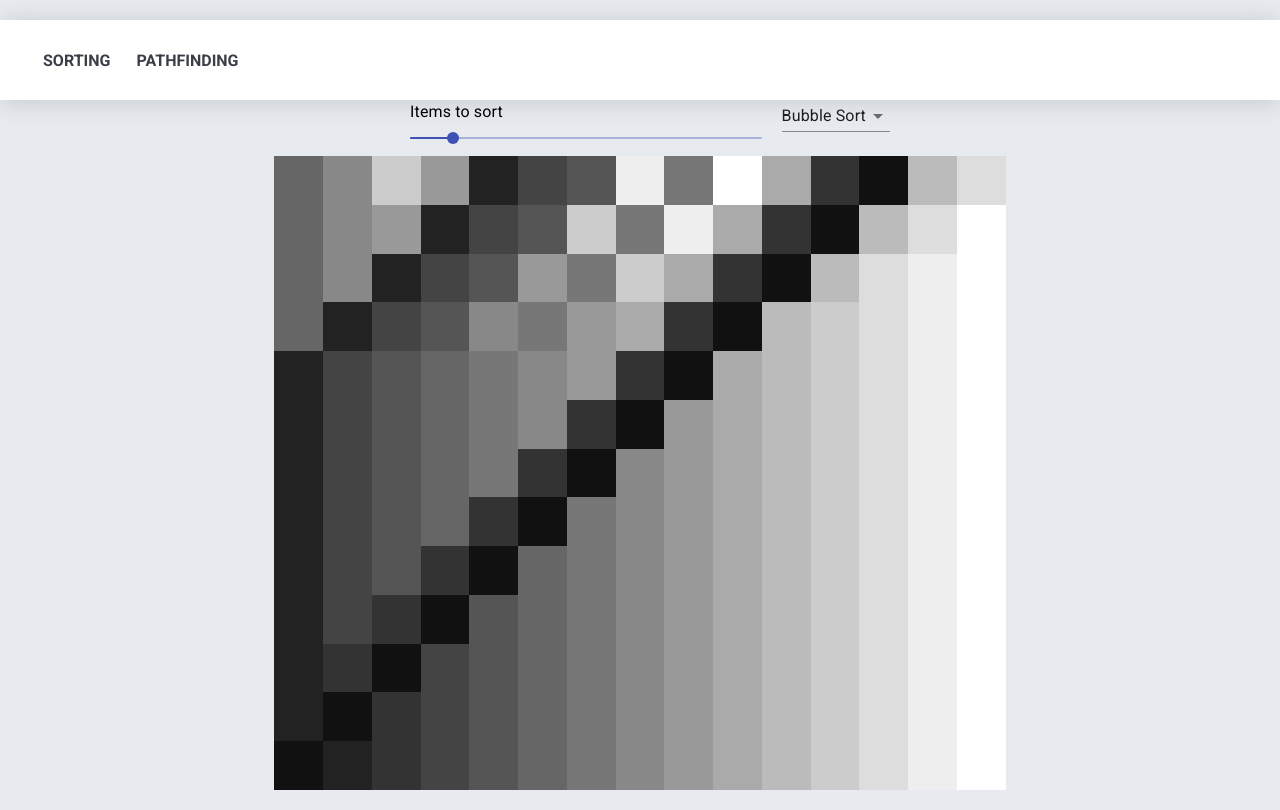
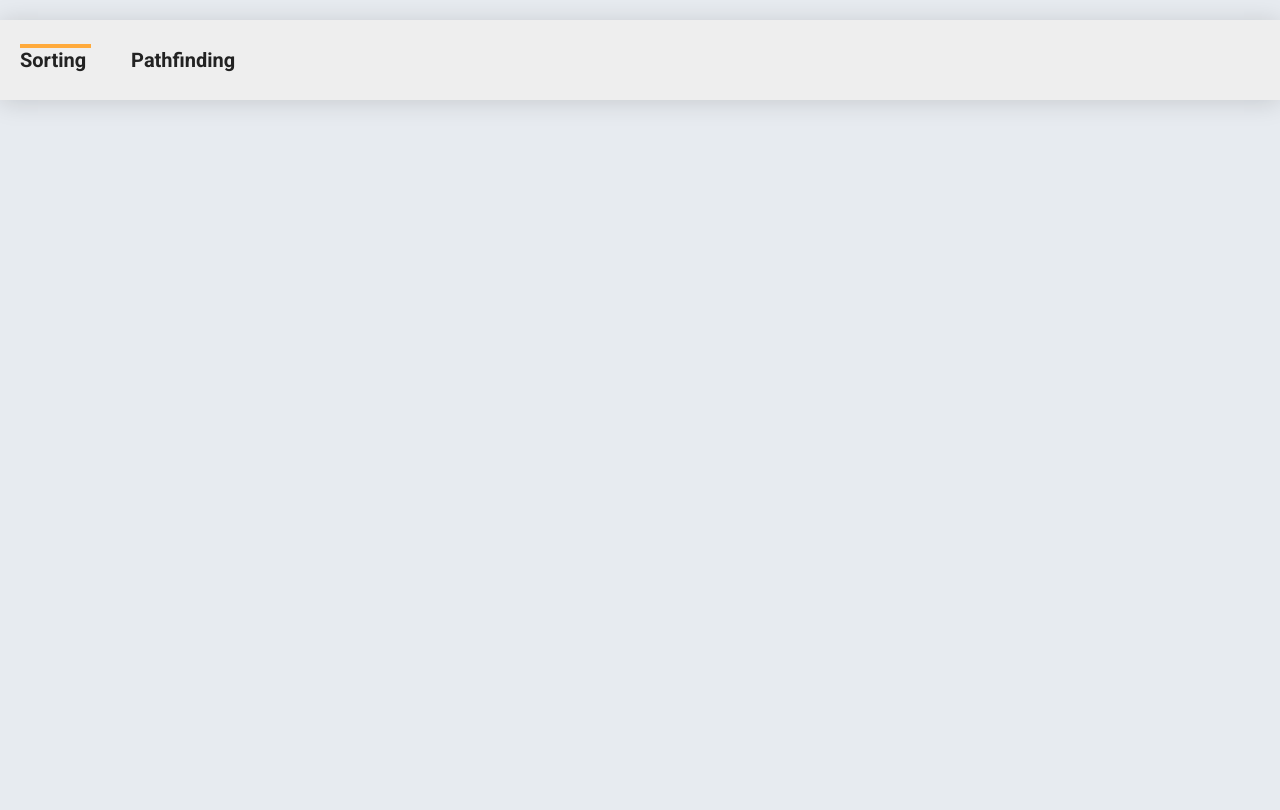
Before and after one commit to mikecancelosi/AlgorithmVisualizer, a React (Create React App) app: page /paths in a window 1280 px wide. Built offline with nearby package versions, Linux system fonts and the light colour scheme.

Commit message:
Improved nav. Switches pages on click.

```diff
--- a/package.json
+++ b/package.json
@@ -9,7 +9,9 @@
     "@testing-library/user-event": "^7.2.1",
     "react": "^16.13.1",
     "react-dom": "^16.13.1",
-    "react-scripts": "3.4.1"
+    "react-router-dom": "^5.2.0",
+    "react-scripts": "3.4.1",
+    "uuid": "^8.1.0"
   },
   "scripts": {
     "start": "react-scripts start",
--- a/src/App.js
+++ b/src/App.js
@@ -2,15 +2,20 @@ import React from 'react';
 import './index.css';
 import Navigation from "./components/Navigation";
 import SortingVisualizer from './components/Sorting/SortingVisualizer';
+import Pathfinding from './components/Pathfinding/Pathfinding';
+import { BrowserRouter as Router, Route } from 'react-router-dom';
 
 
 export default class App extends React.Component {
     render() {
         return (
-            <div className="container">
-                <Navigation id="Nav" />
-                <SortingVisualizer />
-            </div>
+            <Router>
+                <div className="container">
+                    <Navigation id="Nav" />
+                    <Route exact path="/" component={SortingVisualizer} />
+                    <Route path="/paths" component={Pathfinding} />
+                </div>
+            </Router>
         );
     };
 }
--- /dev/null
+++ b/src/Navigation.css
@@ -0,0 +1,54 @@
+.menu{
+    background-color:white;
+    box-shadow: 0px 2px 24px 0px rgba(0,0,0,.15);
+    width: 100%;
+    height: 80px;
+    display: flex;
+    justify-content: space-between;
+    padding: 0 40px;
+    position: relative;
+  }
+
+  .menu-left{
+      display: flex;
+      align-items: center;
+      height: 100%;
+  }
+
+  .menu-list{
+    list-style-type: none;
+    padding: 0;
+    height: 100%;
+    margin: 0px;
+    margin-right: 40px;
+  }
+
+
+  .menu-list-item{
+    display: inline-block;
+    height: 100%;
+    margin-right:20px;
+  }
+
+  .menu__list-item:last-child {
+      margin-right: 0;
+  }
+
+  .menu-link{
+    color: #3a3e47;
+    display: inline-block;
+    height: 100%;
+    font-size: 16px;
+    text-decoration: none;
+    text-transform: uppercase;
+    display: flex;
+    align-items: center;
+    font-weight: 700;
+    padding: 0 3px;
+  }
+
+  .menu-link--active{
+    color: #aa44aa;
+    font-weight: 1000;
+    border-top:  4px solid #ffaa3b;
+  }
--- a/src/components/Navigation.js
+++ b/src/components/Navigation.js
@@ -1,57 +1,55 @@
 import React from 'react';
+import { Link } from 'react-router-dom';
 
-export default function Navigation() {
-    return (
-        <div style={menuStyle} id="navigation">
-            <div style={menuLeft}>
-                <ul style={menuList}>
-                    <li style={menuListItem}><a style={menuLink} href="#">Sorting</a></li>
-                    <li style={menuListItem}><a style={menuLink} href="#">Pathfinding</a></li>
-                </ul>
-            </div>
-        </div>
-    )
+export default class Navigation extends React.Component {
+    constructor(props) {
+        super(props);
+        this.state = {
+            sorting: true,
+        }
+    }
+
+
+    render() {
+        return (
+            <div id="navigation" style={navStyle}>
+                <div className="menu-list" >
+                    <Link className="menu-list-item" style={this.state.sorting ? linkStyleActive : linkStyle} onClick={() => this.setState({ sorting: true })} to="/"> Sorting </Link>
+                    <Link className="menu-list-item" style={this.state.sorting ? linkStyle : linkStyleActive} onClick={() => this.setState({ sorting: false })} to="/paths"> Pathfinding </Link>
+                </div >
+            </div >
+
+        )
+    }
 }
 
-const menuStyle = {
-    backgroundColor: '#fff',
+const navStyle = {
+    backgroundColor: '#eee',
     boxShadow: '0px 2px 24px 0px rgba(0,0,0,.15)',
     width: '100%',
     height: '80px',
+    padding: '20px',
     display: 'flex',
-    justifyContent: 'space-between',
-    padding: '0 40px',
-    position: 'relative',
+    alignItems: 'center',
 }
 
-const menuLeft = {
-    display: 'flex',
-    alignItems: 'center',
+const linkStyle = {
+    marginRight: '40px',
+    textDecoration: 'none',
+    fontWeight: 'bold',
+    color: '#222',
+    fontSize: '20px',
     height: '100%',
+    textAlign: 'center',
 }
 
-const menuList = {
-    listStyleType: 'none',
-    padding: '0',
+const linkStyleActive = {
+    marginRight: '40px',
+    textDecoration: 'none',
+    fontWeight: 'bold',
+    color: '#222',
+    fontSize: '20px',
     height: '100%',
-    margin: '0px',
-    marginRight: '40px',
+    textAlign: 'center',
+    borderTop: '4px solid #ffaa3b',
 }
-const menuListItem = {
-    display: 'inline-block',
-    height: '100%',
-    marginRight: '20px',
-}
-
-const menuLink = {
-    color: '#3a3e47',
-    display: 'inline - block',
-    height: '100%',
-    fontSize: '16px',
-    textDecoration: 'none',
-    textTransform: 'uppercase',
-    display: 'flex',
-    alignItems: 'center',
-    fontWeight: '700',
-    padding: '0 3px',
-}
--- /dev/null
+++ b/src/components/Pathfinding/Pathfinding.js
@@ -0,0 +1,11 @@
+import React, { Component } from 'react'
+
+export default class Pathfinding extends Component {
+    render() {
+        return (
+            <div>
+
+            </div>
+        )
+    }
+}
```
Also changed, not shown: 1 other file (tests, documents, lock files or other folders).
